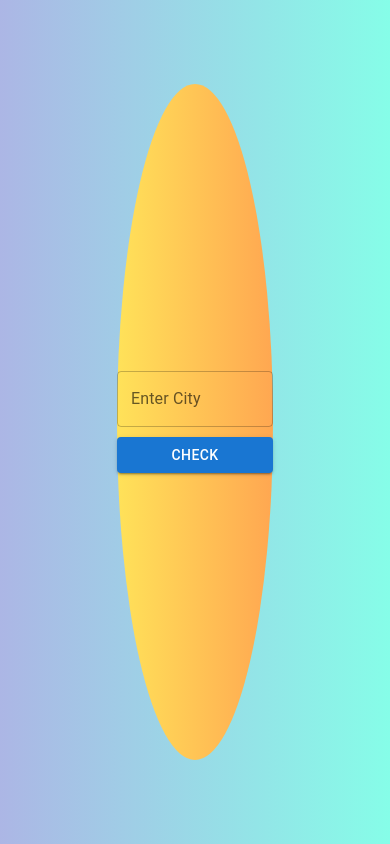
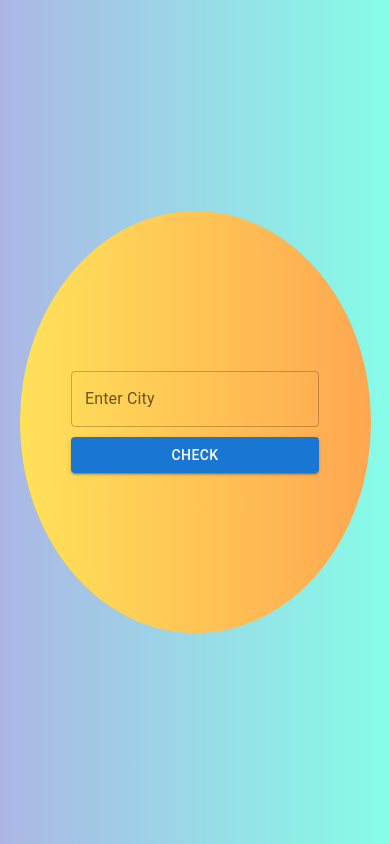
Before and after one commit to 70gaurav/weather-web-app-react, a React app: page / in a window 390 px wide. Built offline with nearby package versions, Linux system fonts and the light colour scheme.

Commit message:
media query

```diff
--- a/src/weatherApp/weather.css
+++ b/src/weatherApp/weather.css
@@ -39,3 +39,15 @@ form{
     padding: 20px;
     border-radius: 10px;
 }
+@media all and (max-width: 1000px){
+.weather{
+    height: 60%;
+    width: 60%;
+}
+}
+@media all and (max-width: 600px){
+.weather{
+    height: 50%;
+    width: 90%;
+}
+}
```
